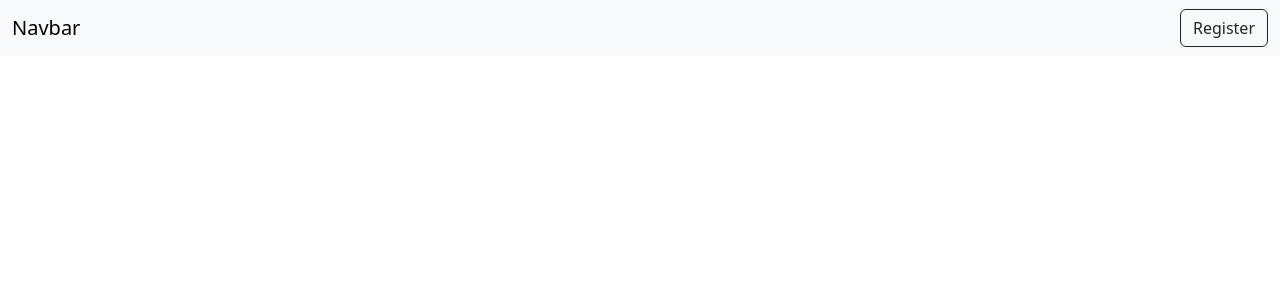
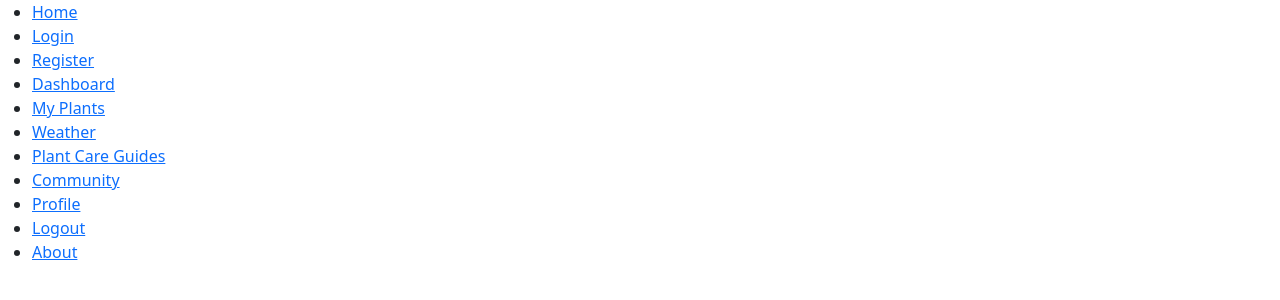
Before and after one commit to heyimvictoria/growsphere-ui, a React (Create React App) app in the folder grow-sphere/: page /dashboard in a window 1280 px wide. Before the commit this address had no page. Shown: the top 300 px of the page. Built offline with nearby package versions, Linux system fonts and the light colour scheme.

Commit message:
contact us added

```diff
--- a/grow-sphere/src/components/NavBar.js
+++ b/grow-sphere/src/components/NavBar.js
@@ -3,16 +3,20 @@ import { Link } from 'react-router-dom';
 
 export default function NavBar() {
     return (
-        <div>
-            <nav className="navbar navbar-expand-lg bg-body-tertiary">
-                <div className="container-fluid">
-                    <Link className="navbar-brand" to={"/"}>Navbar</Link>
-                    <button className="navbar-toggler" type="button" data-bs-toggle="collapse" data-bs-target="#navbarSupportedContent" aria-controls="navbarSupportedContent" aria-expanded="false" aria-label="Toggle navigation">
-                        <span className="navbar-toggler-icon"></span>
-                    </button>
-                    <Link className='btn btn-outline-dark' to="/register">Register</Link>
-                </div>
-            </nav>
-        </div>
+        <nav>
+            <ul>
+                <li><Link to="/">Home</Link></li>
+                <li><Link to="/login">Login</Link></li>
+                <li><Link to="/register">Register</Link></li>
+                <li><Link to="/dashboard">Dashboard</Link></li>
+                <li><Link to="/my-plants">My Plants</Link></li>
+                <li><Link to="/weather">Weather</Link></li>
+                <li><Link to="/guides">Plant Care Guides</Link></li>
+                <li><Link to="/community">Community</Link></li>
+                <li><Link to="/profile">Profile</Link></li>
+                <li><Link to="/logout">Logout</Link></li>
+                <li><Link to="/about">About</Link></li>
+            </ul>
+        </nav>
     );
 }
```
